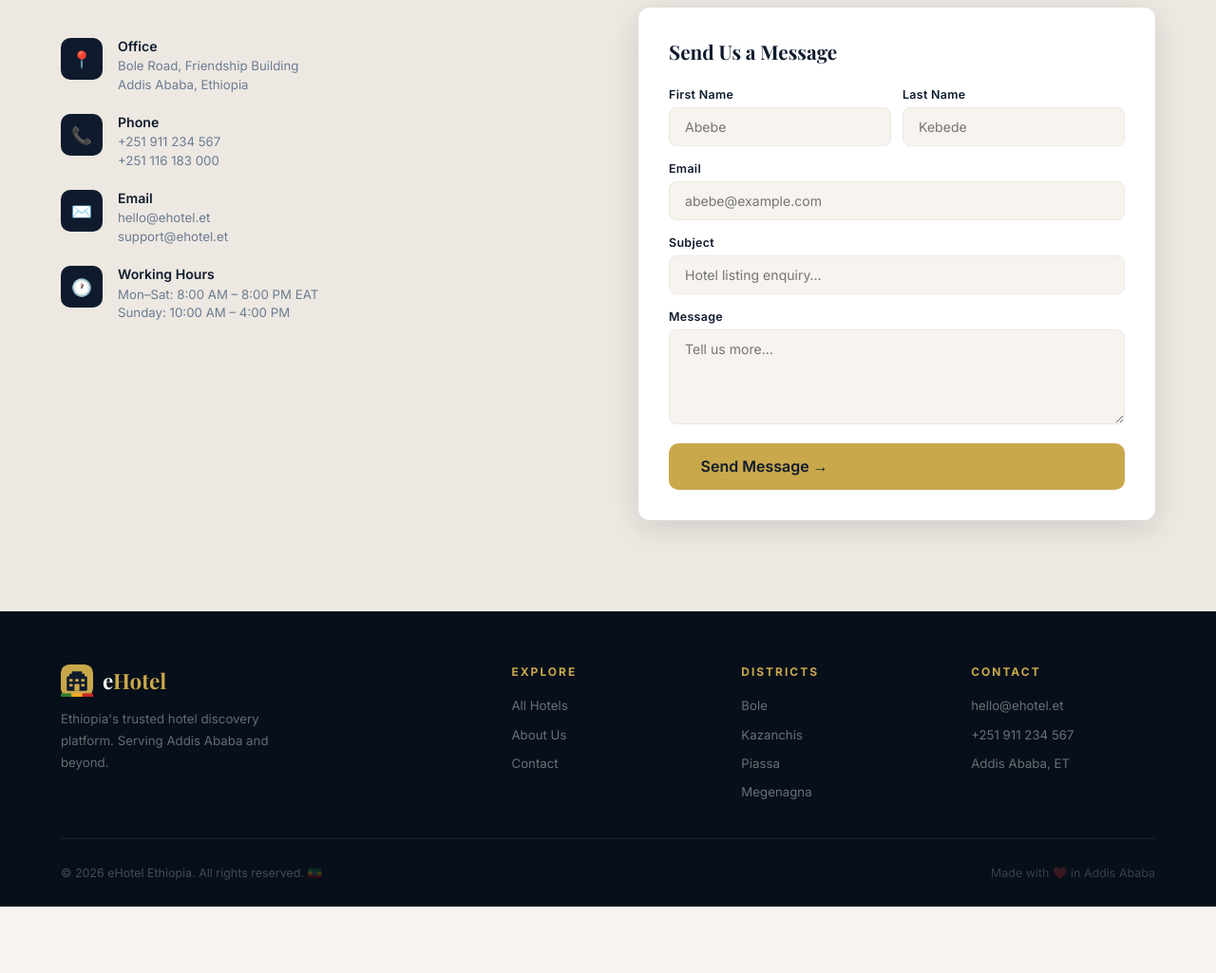
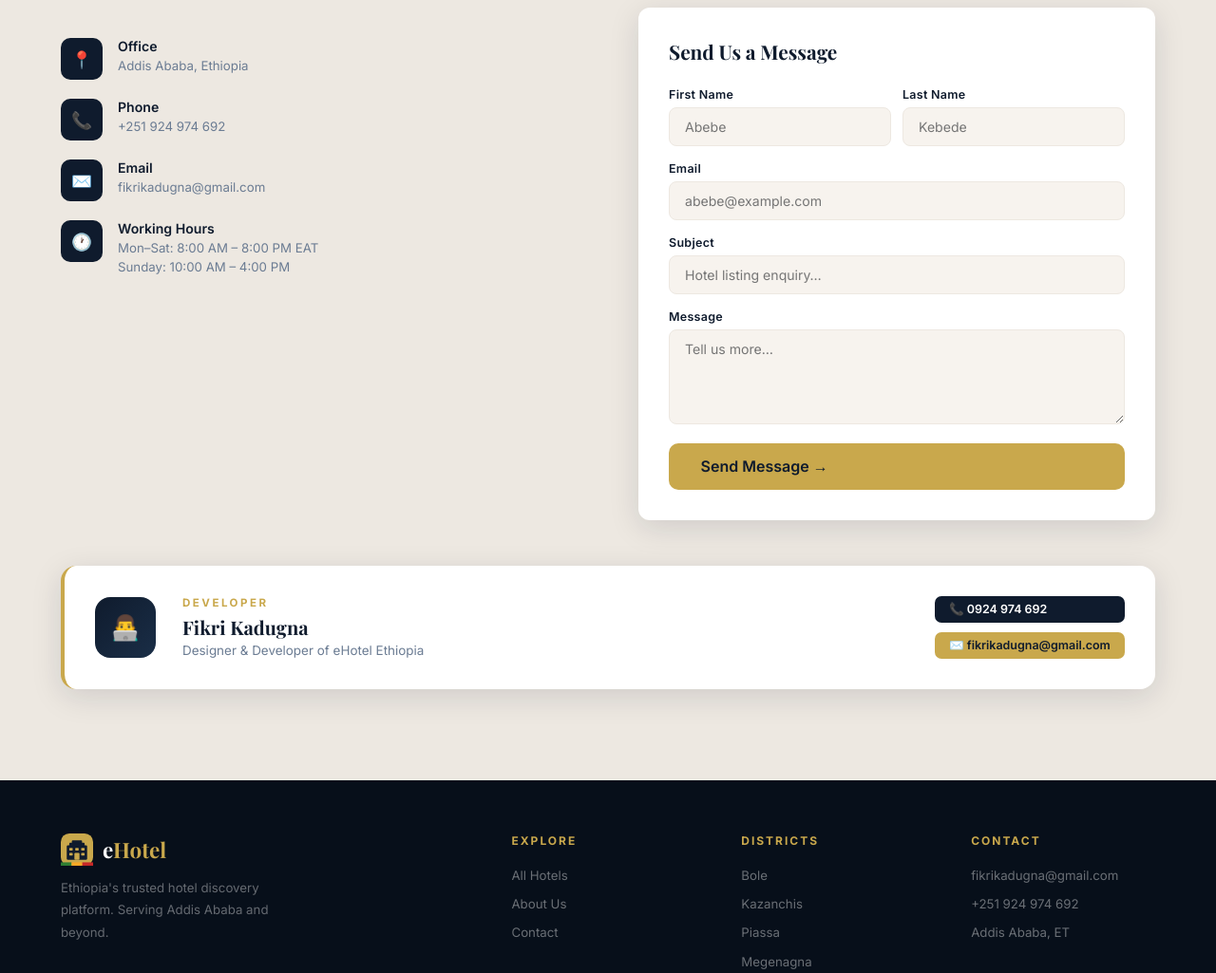
Before and after one commit to Fikrik-Adugna/ethotel, a plain HTML site: page index.html in a window 1280 px wide. Shown: the part 3600-4625 px from the top of the page at 95% size. Before the commit the page ends 4555 px from the top, so only its background shows below. Drawn offline with nearby package versions, Linux system fonts and the light colour scheme; a web font is replaced by a local one.

Commit message:
Add files via upload

```diff
--- a/index.html
+++ b/index.html
@@ -376,21 +376,21 @@
           <div class="contact-icon">📍</div>
           <div class="contact-item-text">
             <h4>Office</h4>
-            <p>Bole Road, Friendship Building<br>Addis Ababa, Ethiopia</p>
+            <p>Addis Ababa, Ethiopia</p>
           </div>
         </div>
         <div class="contact-item">
           <div class="contact-icon">📞</div>
           <div class="contact-item-text">
             <h4>Phone</h4>
-            <p>+251 911 234 567<br>+251 116 183 000</p>
+            <p><a href="tel:+251924974692" style="color:inherit;text-decoration:none">+251 924 974 692</a></p>
           </div>
         </div>
         <div class="contact-item">
           <div class="contact-icon">✉️</div>
           <div class="contact-item-text">
             <h4>Email</h4>
-            <p>hello@ehotel.et<br>support@ehotel.et</p>
+            <p><a href="mailto:fikrikadugna@gmail.com" style="color:inherit;text-decoration:none">fikrikadugna@gmail.com</a></p>
           </div>
         </div>
         <div class="contact-item">
@@ -412,6 +412,20 @@
       <div class="form-group"><label>Subject</label><input class="form-control" type="text" placeholder="Hotel listing enquiry…" /></div>
       <div class="form-group"><label>Message</label><textarea class="form-control textarea" placeholder="Tell us more…"></textarea></div>
       <button class="btn btn-gold btn-lg" style="width:100%" onclick="submitContact()">Send Message →</button>
+    </div>
+  </div>
+
+  <!-- Developer Card -->
+  <div style="margin-top:3rem;background:var(--white);border-radius:16px;padding:2rem;box-shadow:var(--shadow);display:flex;align-items:center;gap:1.75rem;flex-wrap:wrap;border-left:4px solid var(--gold)">
+    <div style="width:64px;height:64px;background:linear-gradient(135deg,var(--navy),var(--navy-light));border-radius:16px;display:flex;align-items:center;justify-content:center;font-size:1.6rem;flex-shrink:0">👨‍💻</div>
+    <div style="flex:1;min-width:200px">
+      <div style="font-size:0.72rem;font-weight:700;letter-spacing:2.5px;text-transform:uppercase;color:var(--gold);margin-bottom:0.3rem">Developer</div>
+      <div style="font-family:'Playfair Display',serif;font-size:1.25rem;font-weight:700;color:var(--navy);margin-bottom:0.2rem">Fikri Kadugna</div>
+      <div style="font-size:0.84rem;color:var(--slate)">Designer &amp; Developer of eHotel Ethiopia</div>
+    </div>
+    <div style="display:flex;flex-direction:column;gap:0.6rem">
+      <a href="tel:+251924974692" class="btn btn-navy btn-sm" style="text-decoration:none">📞 0924 974 692</a>
+      <a href="mailto:fikrikadugna@gmail.com" class="btn btn-gold btn-sm" style="text-decoration:none">✉️ fikrikadugna@gmail.com</a>
     </div>
   </div>
 </section>
@@ -460,15 +474,15 @@
     <div class="footer-col">
       <h4>Contact</h4>
       <ul>
-        <li><a>hello@ehotel.et</a></li>
-        <li><a>+251 911 234 567</a></li>
+        <li><a href="mailto:fikrikadugna@gmail.com">fikrikadugna@gmail.com</a></li>
+        <li><a href="tel:+251924974692">+251 924 974 692</a></li>
         <li><a>Addis Ababa, ET</a></li>
       </ul>
     </div>
   </div>
   <div class="footer-bottom">
     <p>© 2026 eHotel Ethiopia. All rights reserved. 🇪🇹</p>
-    <p style="color:rgba(255,255,255,0.2)">Made with ❤️ in Addis Ababa</p>
+    <p style="color:rgba(255,255,255,0.3)">Designed & Developed by <span style="color:var(--gold);font-weight:600">Fikri Kadugna</span></p>
   </div>
 </footer>
 
```
